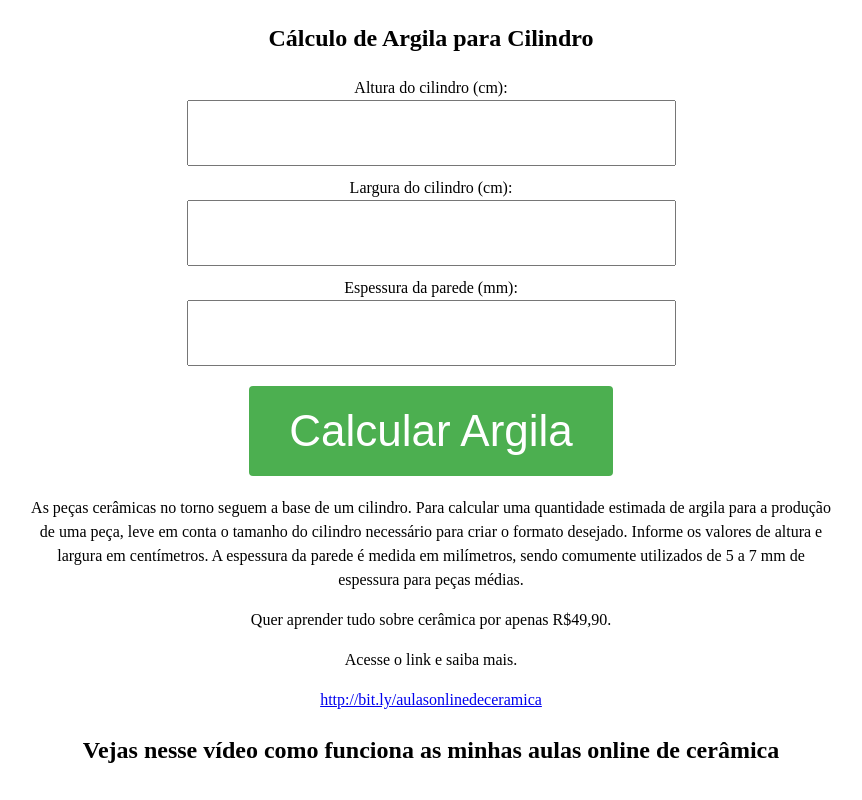
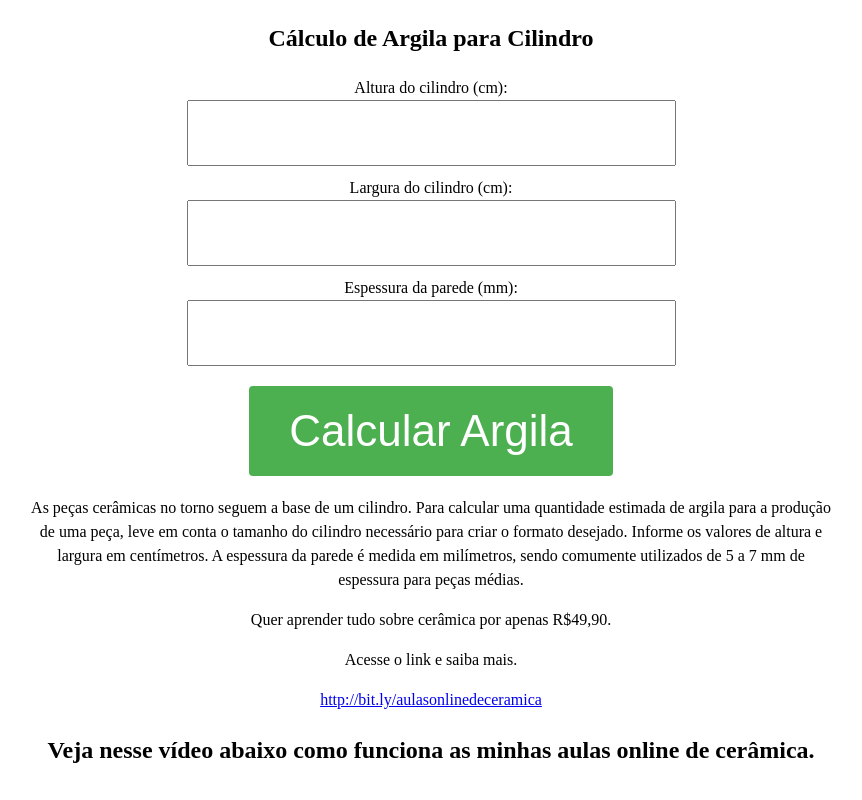
Before and after one commit to Cesarabarbosa/conteudo-das-aulas, a plain HTML site: page index.html in a window 1280 px wide. Shown: the whole page, without its empty margins (209-1071 px from the left). Drawn offline with Linux system fonts and the light colour scheme.

Commit message:
Atualizar o index.html

```diff
--- a/index.html
+++ b/index.html
@@ -113,7 +113,7 @@
 <p>Acesse o link e saiba mais.</p>
 <a href="http://bit.ly/aulasonlinedeceramica">http://bit.ly/aulasonlinedeceramica</a>
    <br>
-<p><h2> Vejas nesse vídeo como funciona as minhas aulas online de cerâmica </h2><p>
+<p><h2> Veja nesse vídeo abaixo como funciona as minhas aulas online de cerâmica. </h2><p>
 <div>
   <!-- O contêiner onde o vídeo será exibido -->
   <div id="player"></div>
```
